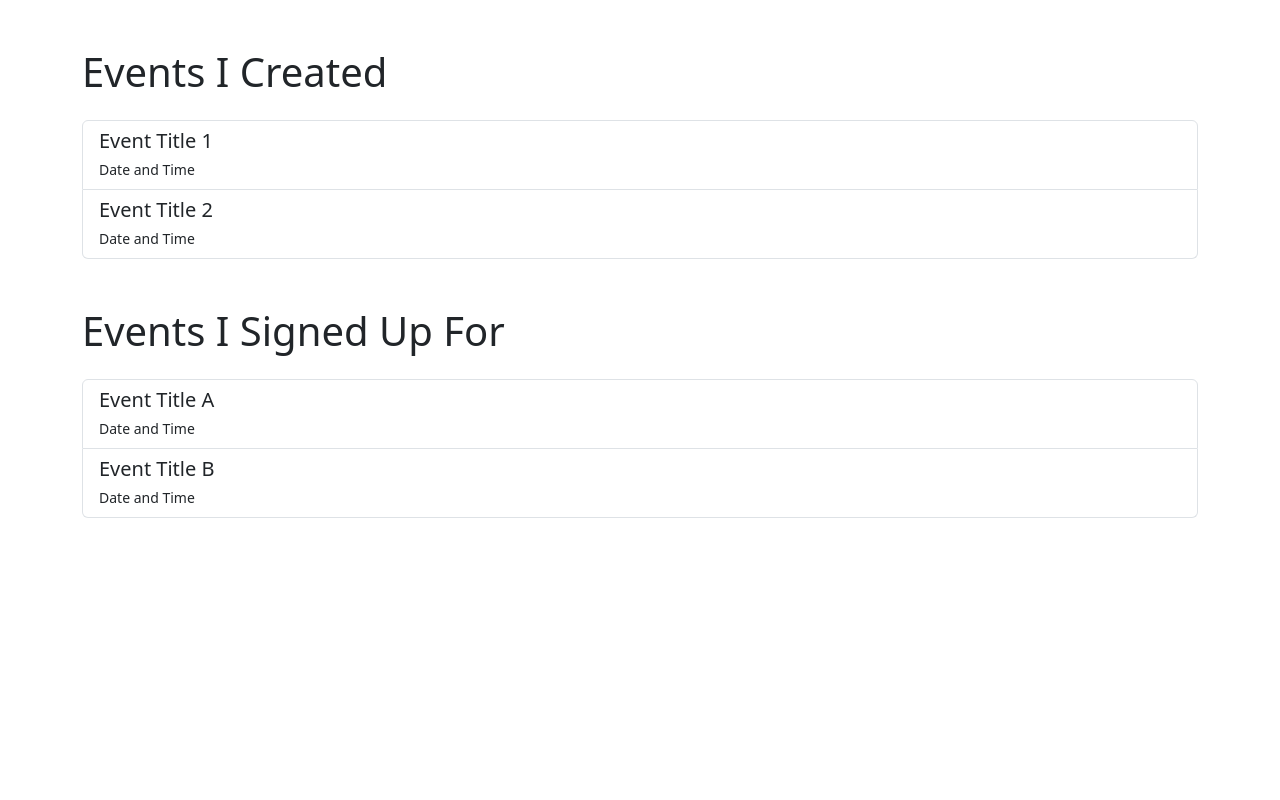
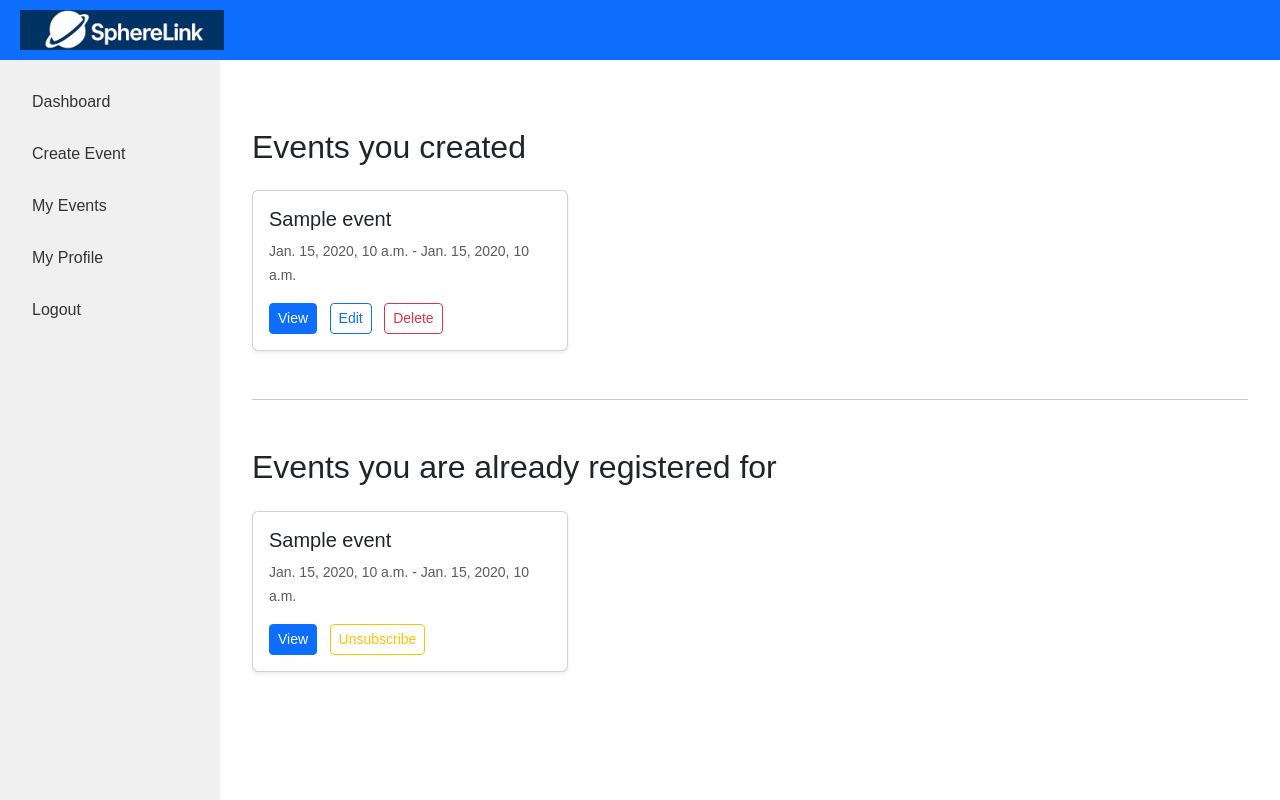
Before and after one commit to matias-martinez-moreno/SphereLink, a Django app: template events/templates/events/my_events.html in a window 1280 px wide. Run offline with Django 5.2, Linux system fonts and the light colour scheme; the template is opened without the code that fills it: most values are stand-ins (such as "Sample title", 1, 10 or a date in 2020).

Commit message:
edit event

```diff
--- a/events/templates/events/my_events.html
+++ b/events/templates/events/my_events.html
@@ -1,41 +1,62 @@
-<!DOCTYPE html>
-<html lang="en">
-<head>
-    <meta charset="UTF-8" />
-    <title>My Events - SphereLink</title>
-    <!-- Bootstrap 5 CDN (CSS) -->
-    <link href="https://cdn.jsdelivr.net/npm/bootstrap@5.3.0/dist/css/bootstrap.min.css" rel="stylesheet" />
-</head>
-<body>
-    <div class="container my-5">
-        <h1 class="mb-4">Events I Created</h1>
-        <div class="list-group mb-5">
-            <!-- Aquí irían tus eventos creados -->
-            <a href="#" class="list-group-item list-group-item-action">
-                <h5 class="mb-1">Event Title 1</h5>
-                <small>Date and Time</small>
-            </a>
-            <a href="#" class="list-group-item list-group-item-action">
-                <h5 class="mb-1">Event Title 2</h5>
-                <small>Date and Time</small>
-            </a>
+{% extends 'events/base.html' %}
+
+{% block title %}My Events - SphereLink{% endblock %}
+
+{% block content %}
+<div class="container my-5">
+    <h2 class="mb-4">Events you created</h2>
+    {% if created_events %}
+        <div class="row g-4">
+            {% for event in created_events %}
+                <div class="col-12 col-md-6 col-lg-4">
+                    <div class="card shadow-sm h-100">
+                        <div class="card-body d-flex flex-column justify-content-between">
+                            <div>
+                                <h5 class="card-title">{{ event.title }}</h5>
+                                <p class="card-text">
+                                    <small class="text-muted">{{ event.formatted_date }} - {{ event.time }}</small>
+                                </p>
+                            </div>
+                            <div class="mt-3">
+                                <a href="{% url 'event_detail' event.id %}" class="btn btn-sm btn-primary me-2">View</a>
+                                <a href="{% url 'edit_event' event.id %}" class="btn btn-sm btn-outline-primary me-2">Edit</a>
+                                <a href="{% url 'delete_event' event.id %}" class="btn btn-sm btn-outline-danger">Delete</a>
+                            </div>
+                        </div>
+                    </div>
+                </div>
+            {% endfor %}
         </div>
+    {% else %}
+        <p>You haven't created any events yet.</p>
+    {% endif %}
 
-        <h1 class="mb-4">Events I Signed Up For</h1>
-        <div class="list-group">
-            <!-- Aquí irían los eventos donde estás registrado -->
-            <a href="#" class="list-group-item list-group-item-action">
-                <h5 class="mb-1">Event Title A</h5>
-                <small>Date and Time</small>
-            </a>
-            <a href="#" class="list-group-item list-group-item-action">
-                <h5 class="mb-1">Event Title B</h5>
-                <small>Date and Time</small>
-            </a>
+    <hr class="my-5">
+
+    <h2 class="mb-4">Events you are already registered for</h2>
+    {% if registered_events %}
+        <div class="row g-4">
+            {% for event in registered_events %}
+                <div class="col-12 col-md-6 col-lg-4">
+                    <div class="card shadow-sm h-100">
+                        <div class="card-body d-flex flex-column justify-content-between">
+                            <div>
+                                <h5 class="card-title">{{ event.title }}</h5>
+                                <p class="card-text">
+                                    <small class="text-muted">{{ event.formatted_date }} - {{ event.time }}</small>
+                                </p>
+                            </div>
+                            <div class="mt-3">
+                                <a href="{% url 'event_detail' event.id %}" class="btn btn-sm btn-primary me-2">View</a>
+                                <a href="{% url 'unregister_event' event.id %}" class="btn btn-sm btn-outline-warning">Unsubscribe</a>
+                            </div>
+                        </div>
+                    </div>
+                </div>
+            {% endfor %}
         </div>
-    </div>
-
-    <!-- Bootstrap 5 JS Bundle (opcional para componentes interactivos) -->
-    <script src="https://cdn.jsdelivr.net/npm/bootstrap@5.3.0/dist/js/bootstrap.bundle.min.js"></script>
-</body>
-</html>
+    {% else %}
+        <p>You are not registered for any events yet.</p>
+    {% endif %}
+</div>
+{% endblock %}
--- a/profiles/templates/profiles/edit_profile.html
+++ b/profiles/templates/profiles/edit_profile.html
@@ -25,8 +25,8 @@
             {{ form.photo.errors }}
         </div>
 
-        <button type="submit" class="btn btn-primary">Guardar cambios</button>
-        <button type="button" class="btn btn-secondary" onclick="window.history.back()">Cancelar</button>
+        <button type="submit" class="btn btn-primary">save changes</button>
+        <button type="button" class="btn btn-secondary" onclick="window.history.back()">Cancel</button>
 
     </form>
 </div>
```
Also changed, not shown: events/templates/events/create_event.html (+58 -2 lines), events/templates/events/login.html (+6 -2 lines).
